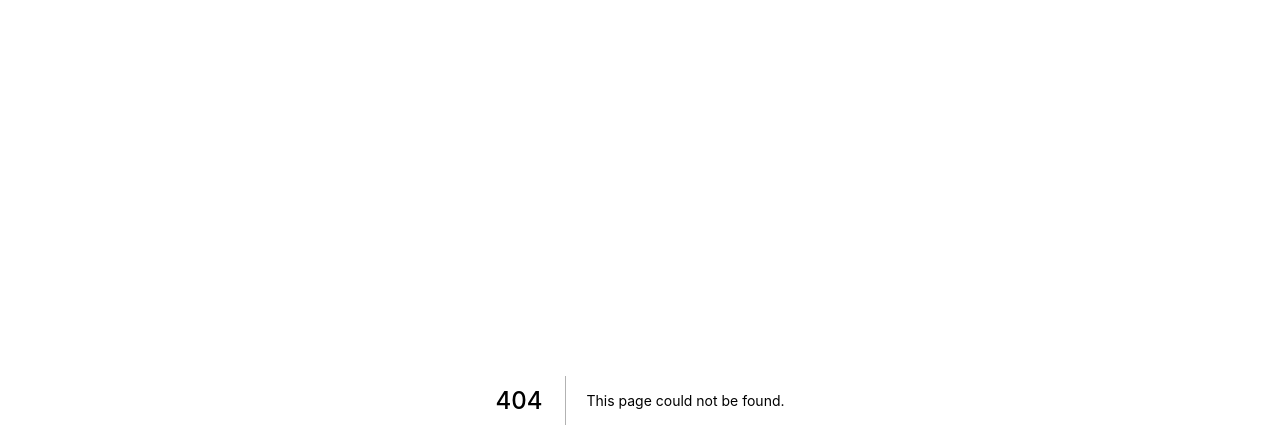
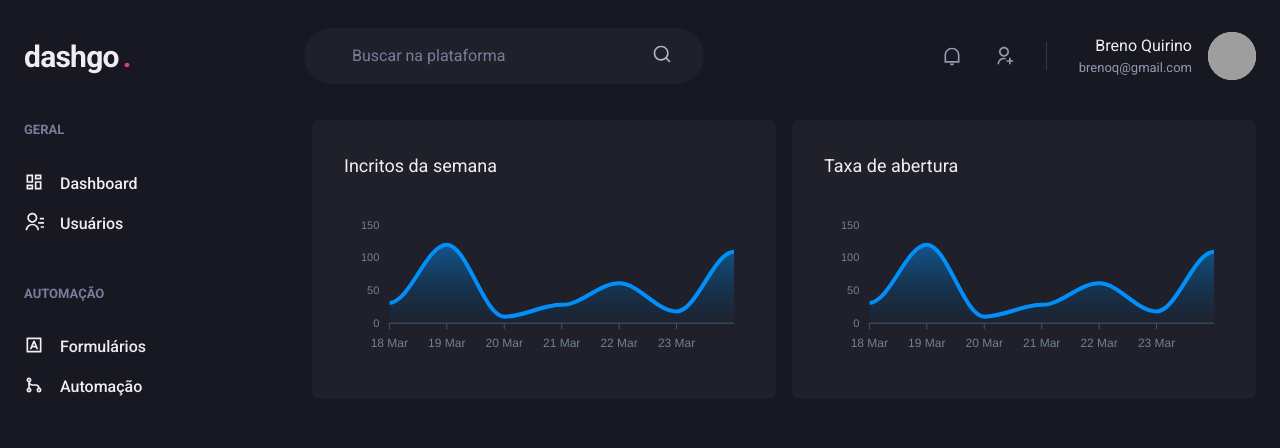
Before and after one commit to brenoq/dashgo, a Next.js app: page /dashboard in a window 1280 px wide. Before the commit this address had no page. Shown: the top 448 px of the page. Built offline with nearby package versions, Linux system fonts and the light colour scheme; grey boxes are pictures that could not be loaded.

Commit message:
Create pages

```diff
--- a/package.json
+++ b/package.json
@@ -12,10 +12,13 @@
     "@chakra-ui/react": "^1.4.2",
     "@emotion/react": "^11.1.5",
     "@emotion/styled": "^11.1.5",
+    "apexcharts": "^3.26.0",
     "framer-motion": "^4.1.2",
     "next": "10.1.3",
     "react": "17.0.2",
-    "react-dom": "17.0.2"
+    "react-apexcharts": "^1.3.7",
+    "react-dom": "17.0.2",
+    "react-icons": "^4.2.0"
   },
   "devDependencies": {
     "@types/node": "^14.14.37",
--- /dev/null
+++ b/src/components/Header.tsx
@@ -0,0 +1,80 @@
+import { Avatar, Box, Flex, HStack, Icon, Input, Text } from '@chakra-ui/react'
+import { RiNotificationLine, RiSearchLine, RiUserAddLine } from 'react-icons/ri'
+
+export function Header() {
+  return (
+    <Flex
+      as="header"
+      w="100%"
+      maxWidth={1480}
+      h="20"
+      mx="auto"
+      mt="4"
+      px="6"
+      align="center"
+    >
+      <Text
+        fontSize="3xl"
+        fontWeight="bold"
+        letterSpacing="tight"
+        w="64"
+      >
+        dashgo
+        <Text as="span" ml="1" color="pink.500">.</Text>
+      </Text>
+
+      <Flex
+        as="label"
+        flex="1"
+        py="4"
+        px="8"
+        ml="6"
+        maxWidth={400}
+        alignSelf="center"
+        color="gray.200"
+        position="relative"
+        bg="gray.800"
+        borderRadius="full"
+      >
+        <Input
+          color="gray.50"
+          variant="unstyled"
+          px="4"
+          mr="4"
+          placeholder="Buscar na plataforma"
+          _placeholder={{ color: 'gray.400' }}
+        />
+        <Icon as={RiSearchLine} fontSize="20" />
+      </Flex>
+
+      <Flex
+        align="center"
+        ml="auto"
+      >
+        <HStack
+          spacing="8"
+          mx="8"
+          pr="8"
+          py="1"
+          color="gray.300"
+          borderRightWidth={1}
+          borderColor="gray.700"
+        >
+          <Icon as={RiNotificationLine} fontSize="20" />
+          <Icon as={RiUserAddLine} fontSize="20" />
+        </HStack>
+
+        <Flex align="center">
+          <Box mr="4" textAlign="right">
+            <Text>Breno Quirino</Text>
+            <Text color="gray.300" fontSize="small">
+              brenoq@gmail.com
+            </Text>
+          </Box>
+
+          <Avatar size="md" name="Breno Quirino" src="https://github.com/brenoq.png"/>
+        </Flex>
+      </Flex>
+    </Flex>
+  );
+}
--- /dev/null
+++ b/src/components/Sidebar.tsx
@@ -0,0 +1,38 @@
+import { Box, Icon, Link, Stack, Text } from "@chakra-ui/react";
+import { RiContactsLine, RiDashboardLine, RiGitMergeLine, RiInputMethodLine } from "react-icons/ri";
+
+export function Sidebar() {
+  return (
+    <Box as="aside" w="64" mr="8">
+      <Stack spacing="12" align="flex-start">
+        <Box>
+          <Text fontWeight="bold" color="gray.400" fontSize="small">GERAL</Text>
+          <Stack spacing="4" mt="8" align="strech">
+            <Link display="flex" align="center">
+              <Icon as={RiDashboardLine} fontSize="20" />
+              <Text ml="4" fontWeight="medium">Dashboard</Text>
+            </Link>
+            <Link display="flex" align="center">
+              <Icon as={RiContactsLine} fontSize="20" />
+              <Text ml="4" fontWeight="medium">Usuários</Text>
+            </Link>
+          </Stack>
+        </Box>
+
+        <Box>
+          <Text fontWeight="bold" color="gray.400" fontSize="small">AUTOMAÇÃO</Text>
+          <Stack spacing="4" mt="8" align="strech">
+            <Link display="flex" align="center">
+              <Icon as={RiInputMethodLine} fontSize="20" />
+              <Text ml="4" fontWeight="medium">Formulários</Text>
+            </Link>
+            <Link display="flex" align="center">
+              <Icon as={RiGitMergeLine} fontSize="20" />
+              <Text ml="4" fontWeight="medium">Automação</Text>
+            </Link>
+          </Stack>
+        </Box>
+      </Stack>
+    </Box>
+  );
+}
--- a/src/pages/_document.tsx
+++ b/src/pages/_document.tsx
@@ -5,8 +5,6 @@
     return (
       <Html>
         <Head>
-          <title>Home | DashGo</title>
-
           <link rel="preconnect" href="https://fonts.gstatic.com" />
           <link href="https://fonts.googleapis.com/css2?family=Roboto:wght@400;500;700&display=swap" rel="stylesheet" />
         </Head>
--- /dev/null
+++ b/src/pages/dashboard.tsx
@@ -0,0 +1,94 @@
+import { Box, Flex, SimpleGrid, Text, theme } from "@chakra-ui/react";
+import dynamic from 'next/dynamic';
+
+import { Header } from "../components/Header";
+import { Sidebar } from "../components/Sidebar";
+
+const Chart = dynamic(() => import('react-apexcharts'), {
+  ssr: false,
+})
+
+const options = {
+  chart: {
+    toolbar: {
+      show: false,
+    },
+    zoom: {
+      enabled: false,
+    },
+    foreColor: theme.colors.gray[500],
+  },
+  grid: {
+    show: false,
+  },
+  dataLabels: {
+    enabled: false,
+  },
+  tooltip: {
+    enabled: false,
+  },
+  xaxis: {
+    type: 'datetime',
+    axisBorder: {
+      color: theme.colors.gray[600]
+    },
+    axisTicks: {
+      color: theme.colors.gray[600]
+    },
+    categories: [
+      '2021-03-18T00:00:00.000Z',
+      '2021-03-19T00:00:00.000Z',
+      '2021-03-20T00:00:00.000Z',
+      '2021-03-21T00:00:00.000Z',
+      '2021-03-22T00:00:00.000Z',
+      '2021-03-23T00:00:00.000Z',
+      '2021-03-24T00:00:00.000Z',
+    ]
+  },
+  fill: {
+    opacity: 0.3,
+    type: 'gradient',
+    gradient: {
+      shade: 'dark',
+      opacityFrom: 0.7,
+      opacityTo: 0.3,
+    },
+  },
+};
+
+const series = [
+  { name: 'series1',  data: [31, 120, 10, 28, 61, 18, 109]}
+];
+
+export default function Dashboard() {
+  return (
+    <Flex direction="column" h="100vh">
+      <Header />
+
+      <Flex w="100%" my="6" maxWidth={1480} mx="auto" px="6">
+        <Sidebar />
+
+        <SimpleGrid flex="1" gap="4" minChildWidth="320px" align="flex-start">
+          <Box
+            p="8"
+            bg="gray.800"
+            borderRadius={8}
+            pb="4"
+          >
+            <Text fontSize="lg" mb="4">Incritos da semana</Text>
+            <Chart options={options} series={series} type="area" height={160} />
+          </Box>
+          <Box
+            p="8"
+            bg="gray.800"
+            borderRadius={8}
+            pb="4"
+          >
+            <Text fontSize="lg" mb="4">Taxa de abertura</Text>
+            <Chart options={options} series={series} type="area" height={160} />
+          </Box>
+        </SimpleGrid>
+      </Flex>
+    </Flex>
+  );
+}
```
Also changed, not shown: src/components/Form/Input.tsx (added, +27 -0 lines), src/pages/index.tsx (+27 -2 lines), 1 other file (tests, documents, lock files or other folders).
